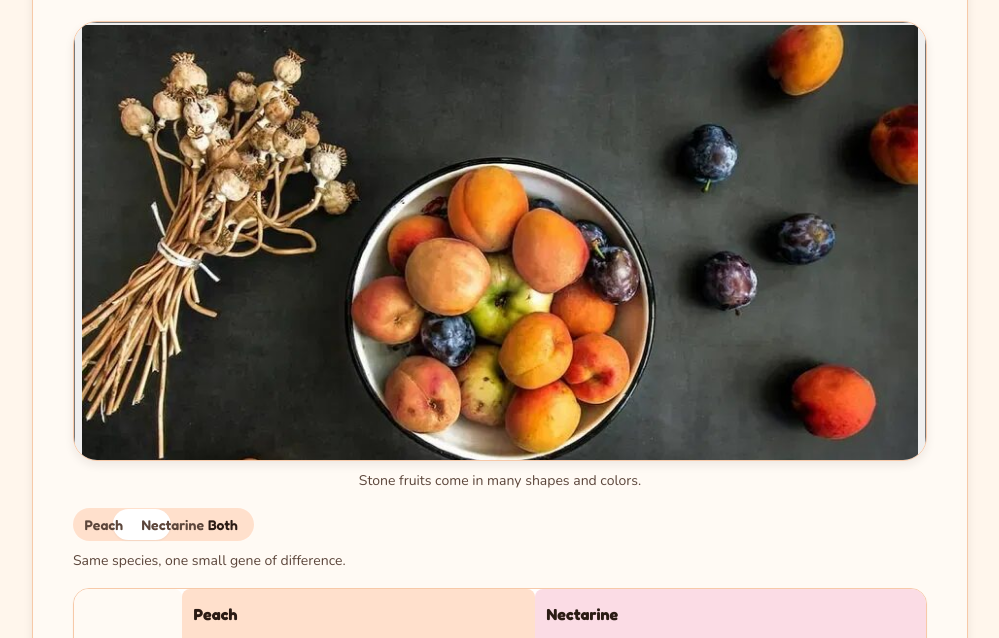
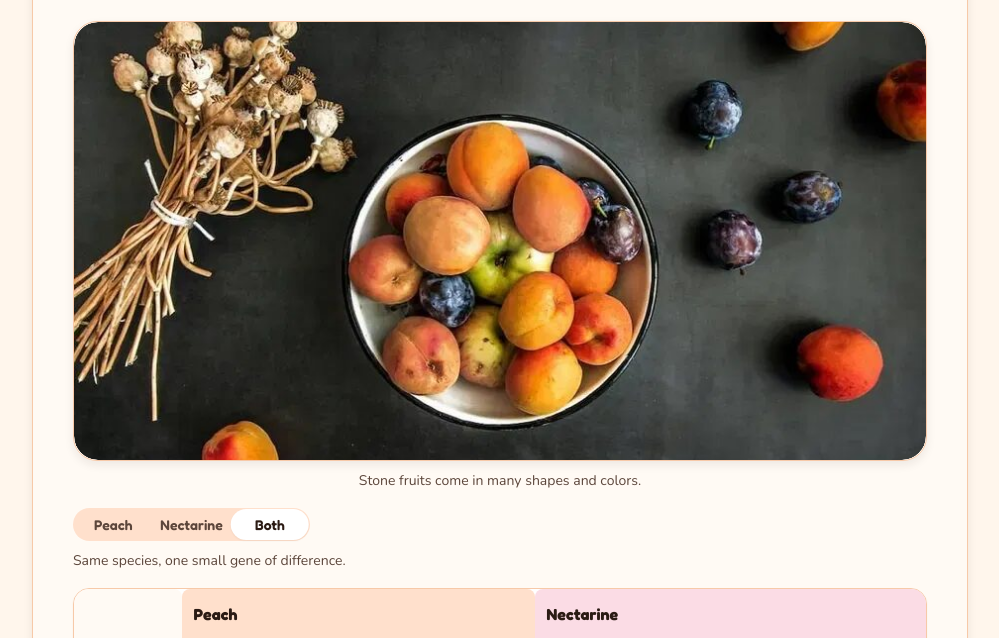
Before and after one commit to adrianopai91/peach-vs-nectarine, a website built with Vite: page index.html in a window 1280 px wide. Shown: the part 1562-2200 px from the top of the page, without its empty margins (140-1139 px from the left). Built offline with nearby package versions, Linux system fonts and the light colour scheme.

Commit message:
poster: frames, switch, heart icon

```diff
--- a/index.html
+++ b/index.html
@@ -1187,7 +1187,7 @@
                 <div class="fact-card__front">
                   <span class="fact-card__emoji" aria-hidden="true">
                     <svg class="icon" aria-hidden="true">
-                      <use href="#icon-infinity" />
+                      <use href="#icon-heart" />
                     </svg>
                   </span>
                   <h3 class="fact-card__title">Fruit of immortality</h3>
--- a/src/styles/base.css
+++ b/src/styles/base.css
@@ -279,19 +279,39 @@ h3 {
 }
 
 /* Ensure any <a> wrapping an image in a frame has no border/decoration */
-.frame a {
+.frame a,
+.frame button.lightbox-image-btn {
   display: block;
   text-decoration: none;
   border: 0;
-  outline: 0;
-}
-.frame a:focus,
+  outline: none;
+  padding: 0;
+  margin: 0;
+  background: none;
+  background-color: transparent;
+  display: block;
+  width: 100%;
+  height: 100%;
+  line-height: 0;
+  cursor: zoom-in;
+  border-radius: inherit;
+  overflow: hidden;
+}
+.frame a:focus-visible,
+.frame button.lightbox-image-btn:focus-visible {
+  outline: var(--border-width-thick) solid var(--color-focus-ring);
+  outline-offset: var(--space-1);
+}
 .frame a:hover,
 .frame a:active,
-.frame a:visited {
+.frame a:visited,
+.frame button.lightbox-image-btn:hover,
+.frame button.lightbox-image-btn:active,
+.frame button.lightbox-image-btn:visited {
   text-decoration: none;
   border: 0;
   outline: 0;
+  background: none;
 }
 
 .frame img {
@@ -302,6 +322,7 @@ h3 {
   object-position: center;
   border: 0;
   outline: 0;
+  border-radius: inherit;
 }
 
 /* Hero portraits: one shared 4:3 frame, so the two frames are always the same
@@ -361,6 +382,7 @@ h3 {
   height: auto;
   object-fit: contain;
   object-position: center;
+  border-radius: inherit;
 }
 
 /* When the image would exceed 440px, the frame caps and the image covers */
@@ -371,6 +393,7 @@ h3 {
   .frame--banner:has(img[style*="aspect-ratio"]) img {
     height: 100%;
     object-fit: cover;
+    border-radius: inherit;
   }
 }
 
@@ -1188,7 +1211,8 @@ html.js .fruit-switch {
 /* Sliding switch: track with three equal segments and a sliding thumb */
 html.js .fruit-switch__control {
   position: relative;
-  display: inline-flex;
+  display: grid;
+  grid-template-columns: repeat(3, 1fr);
   gap: 0;
   padding: var(--border-width-thin);
   background-color: var(--color-melon-100);
@@ -1210,8 +1234,7 @@ html.js .fruit-switch__segment {
 html.js .fruit-switch__btn {
   position: relative;
   z-index: 1;
-  flex: 1 1 0;
-  min-width: 0;
+  grid-column: auto;
   padding: var(--space-1) var(--space-2);
   background-color: transparent;
   border: 0;
@@ -1221,6 +1244,7 @@ html.js .fruit-switch__btn {
   font-size: var(--font-size-sm);
   font-weight: var(--font-weight-medium);
   white-space: nowrap;
+  text-align: center;
   transition: color var(--transition-base);
 }
 
@@ -1235,8 +1259,8 @@ html.js .fruit-switch__thumb {
   z-index: 0;
   top: var(--border-width-thin);
   left: var(--border-width-thin);
-  width: calc(100% / 3 - var(--border-width-thin) * 2);
-  height: calc(100% - var(--border-width-thin) * 2);
+  width: calc((100% - 2 * var(--border-width-thin)) / 3);
+  height: calc(100% - 2 * var(--border-width-thin));
   background-color: var(--color-white);
   border-radius: var(--radius-pill);
   box-shadow: var(--shadow-sm);
@@ -1246,13 +1270,13 @@ html.js .fruit-switch__thumb {
 
 /* Thumb positions for each fruit (0=peach, 1=nectarine, 2=both) */
 html.js[data-fruit='peach'] .fruit-switch__thumb {
-  transform: translateX(0);
+  transform: translateX(0%);
 }
 html.js[data-fruit='nectarine'] .fruit-switch__thumb {
-  transform: translateX(calc(100% / 3));
+  transform: translateX(100%);
 }
 html.js[data-fruit='both'] .fruit-switch__thumb {
-  transform: translateX(calc(200% / 3));
+  transform: translateX(200%);
 }
 
 /* Reduced motion: instant thumb movement */
```
